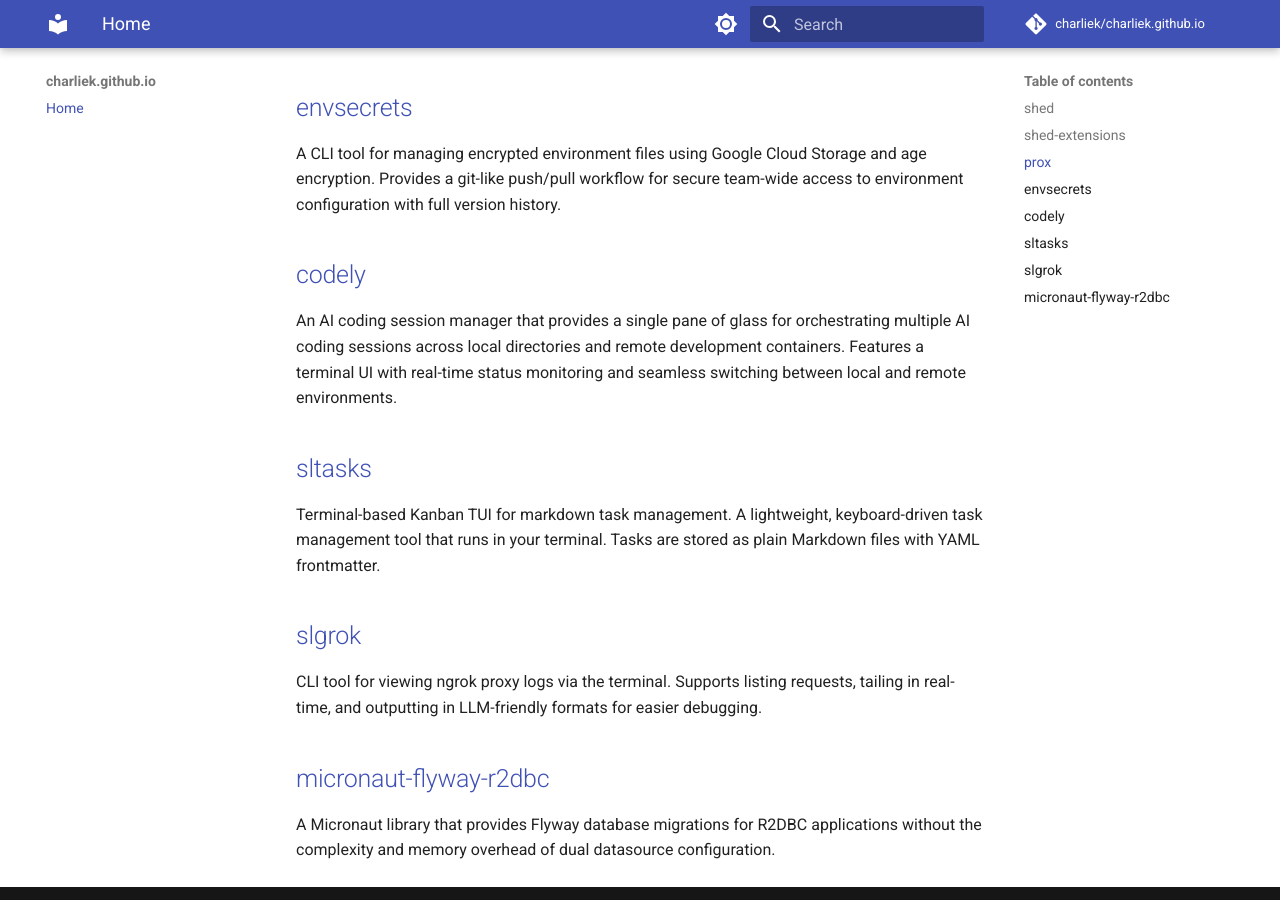
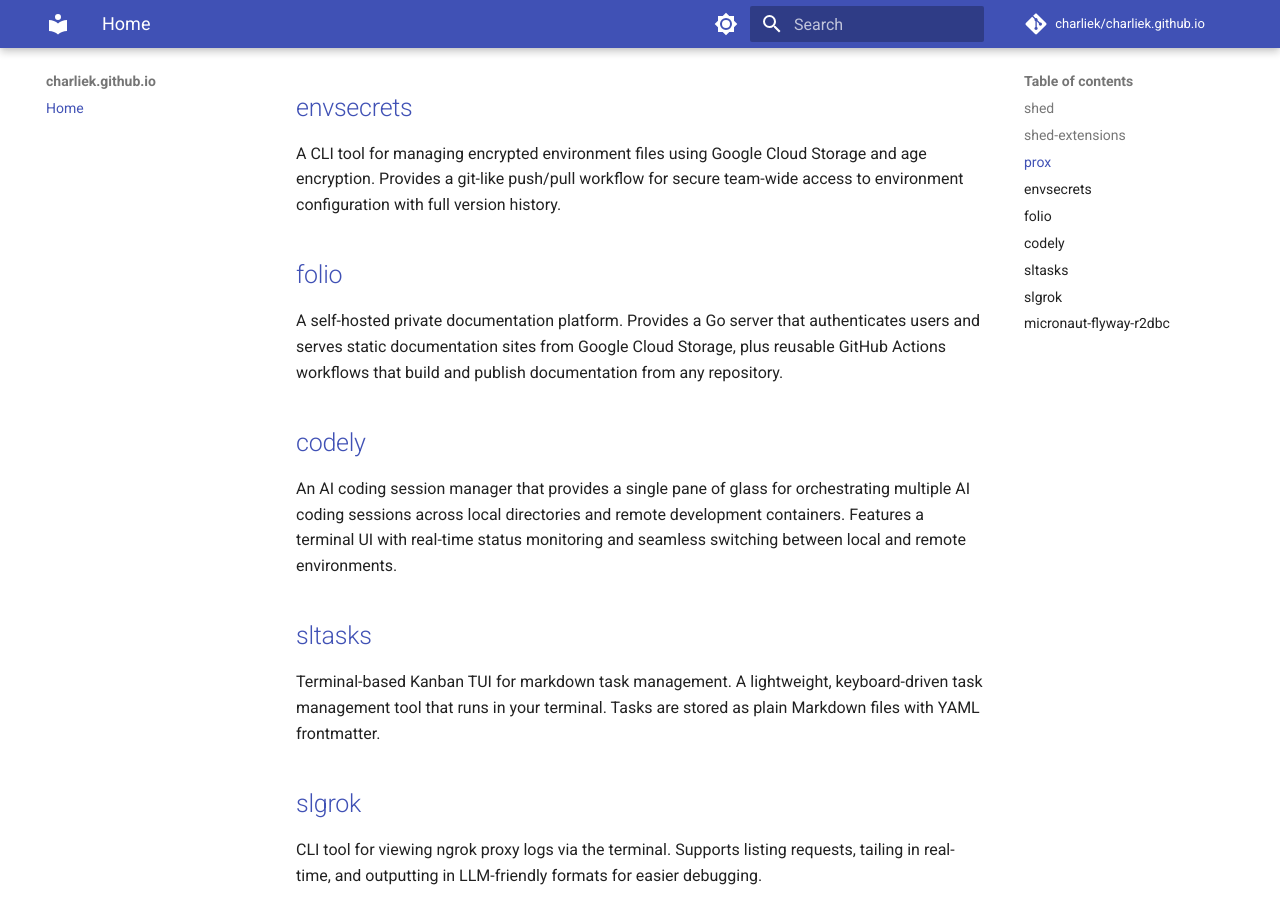
Before and after one commit to charliek/charliek.github.io, an MkDocs documentation site: the page built from docs/index.md, in a window 1280 px wide and 900 px high, scrolled down 619 px. Built offline with MkDocs 1.6.1 and Material for MkDocs 9.7.7, drawn with Linux system fonts in a browser that asks for light colours; comment, search, counter and statistics services are not loaded.

Commit message:
Add folio to project index
Co-Authored-By: Claude Opus 4.6 (1M context) <noreply@anthropic.com>

```diff
--- a/docs/index.md
+++ b/docs/index.md
@@ -16,6 +16,10 @@ A modern process manager for development with an API-first design. Features a si
 
 A CLI tool for managing encrypted environment files using Google Cloud Storage and age encryption. Provides a git-like push/pull workflow for secure team-wide access to environment configuration with full version history.
 
+## [folio](https://charliek.github.io/folio/)
+
+A self-hosted private documentation platform. Provides a Go server that authenticates users and serves static documentation sites from Google Cloud Storage, plus reusable GitHub Actions workflows that build and publish documentation from any repository.
+
 ## [codely](https://charliek.github.io/codely/)
 
 An AI coding session manager that provides a single pane of glass for orchestrating multiple AI coding sessions across local directories and remote development containers. Features a terminal UI with real-time status monitoring and seamless switching between local and remote environments.
```
